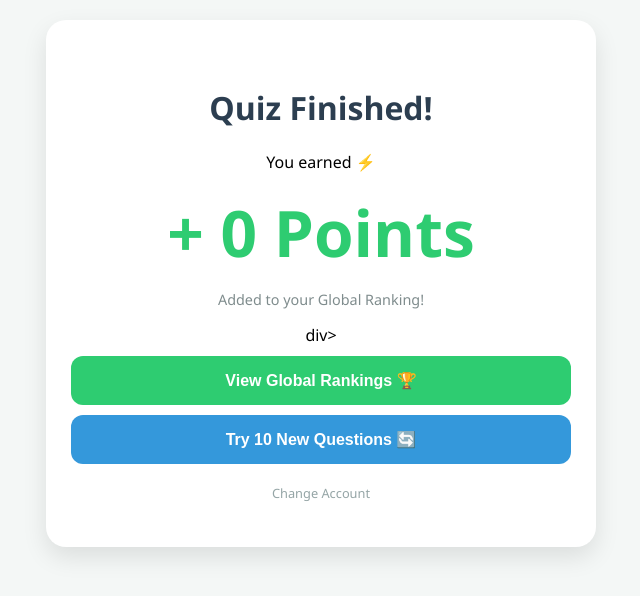
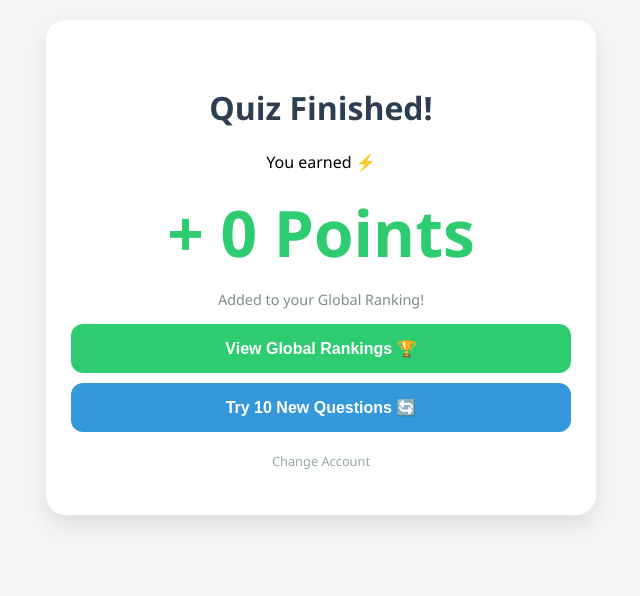
Before and after one commit to hackmego07-prog/python-quiz-live, a Flask app: template templates/quiz.html in a window 1280 px wide. Shown: the top 596 px of the page, without its empty margins (319-959 px from the left). Run offline with Flask 3, Linux system fonts and the light colour scheme; the template is opened without the code that fills it, so the values that code supplies are empty.

Commit message:
Update quiz.html

```diff
--- a/templates/quiz.html
+++ b/templates/quiz.html
@@ -181,8 +181,6 @@
 <div class="score-big">+ ${totalScore} Points</div>
 <p style="font-size: 0.9rem; color: #7f8c8d;">Added to your Global Ranking!</p>
 
-div>
-
                 <button onclick="window.location.href='/leaderboard'" class="nav-btn" style="background: var(--success);">
                     View Global Rankings 🏆
                 </button>
```
